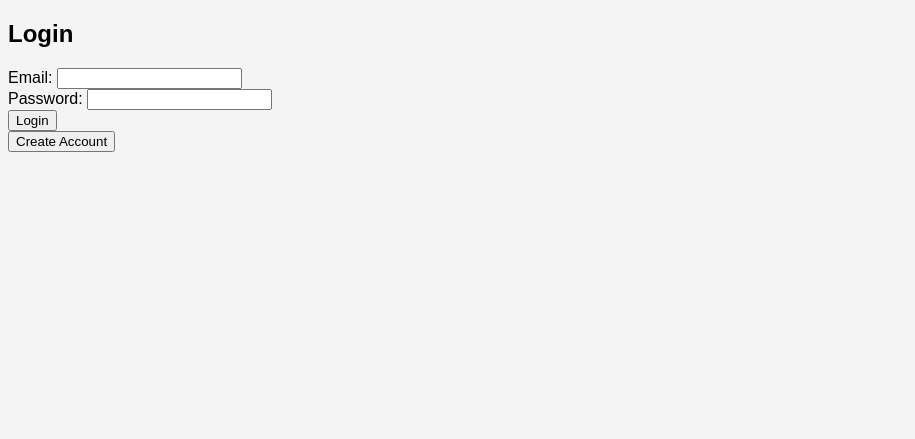
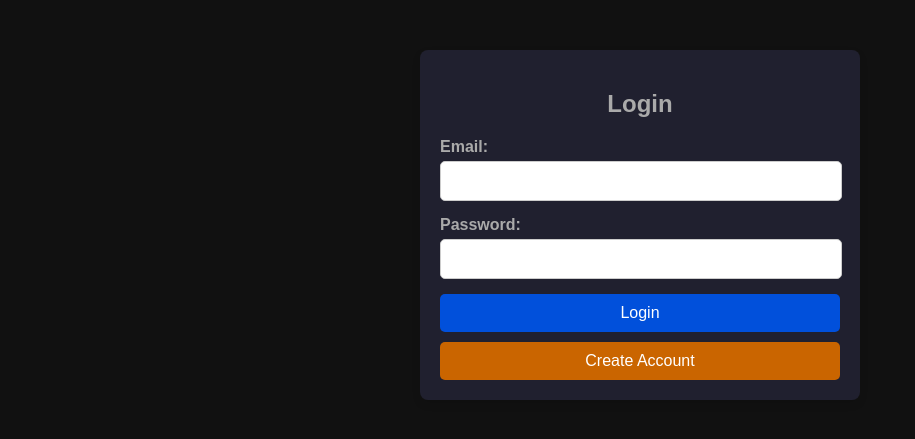
Before and after one commit to William-Dunlap/SWE_Group_Project, a Flask app: page /login in a window 1280 px wide. Shown: the top 439 px of the page, without its empty margins (0-915 px from the left). Run offline with Flask 3, Linux system fonts and the light colour scheme; some libraries are stand-ins or nearby versions.

Commit message:
Adds to the stylesheet so that the login page looks nice

```diff
--- a/frontend/public/static/style.css
+++ b/frontend/public/static/style.css
@@ -1,7 +1,65 @@
 body {
     font-family: Arial, sans-serif;
-    background-color: #f4f4f4;
+    background-color: #111;
+    color: #aaa;
 }
 h1 {
-    color: #333;
+    color: #aaa;
 }
+.login-box {
+    width: 100%;
+    max-width: 400px;
+    margin: 50px auto;
+    padding: 20px;
+    background: #20202f;
+    border-radius: 8px;
+    box-shadow: 0 4px 8px rgba(0, 0, 0, 0.1);
+    text-align: center;
+    color: #aaa;
+}
+.form-group {
+    margin-bottom: 15px;
+    text-align: left;
+}
+
+label {
+    display: block;
+    font-weight: bold;
+    margin-bottom: 5px;
+}
+
+input {
+    width: 95%;
+    padding: 10px;
+    border: 1px solid #ccc;
+    border-radius: 5px;
+    font-size: 16px;
+}
+
+button {
+    width: 100%;
+    padding: 10px;
+    background: #0150db;
+    color: #fff;
+    border: none;
+    border-radius: 5px;
+    font-size: 16px;
+    cursor: pointer;
+    transition: background 0.3s;
+}
+
+button:hover {
+    background: #00399e;
+}
+
+.alternative-actions {
+    margin-top: 10px;
+}
+
+.alternative-actions button {
+    background: #ca6500;
+}
+
+.alternative-actions button:hover {
+    background: #964b00;
+}
--- a/frontend/public/templates/index.html
+++ b/frontend/public/templates/index.html
@@ -4,10 +4,10 @@
     <meta charset="UTF-8">
     <meta name="viewport" content="width=device-width, initial-scale=1.0">
     <link rel="stylesheet" href="{{ url_for('static', filename='style.css') }}">
-    <title>Flask App</title>
+    <title>ChompBooks Web Store</title>
 </head>
 <body>
-    <h1>Welcome to your Flask app! WD ST JS</h1>
-    <a href="login">Introduction</a>
+    <h1>Welcome to ChompBooks</h1>
+    <a href="login" style="color: #aaa;">Log in here</a>
 </body>
 </html>
--- a/frontend/public/templates/login.html
+++ b/frontend/public/templates/login.html
@@ -7,8 +7,8 @@
     <link rel="stylesheet" href="{{ url_for('static', filename='style.css') }}">
 </head>
 <body>
-    <div class="container">
-        <div id="message-container"></div> <!-- Container for messages -->
+    <div class="login-box">
+        <div id="message-container"></div>
 
         <h2>Login</h2>
         <form id="login-form">
--- a/frontend/public/templates/profile.html
+++ b/frontend/public/templates/profile.html
@@ -4,6 +4,7 @@
     <meta charset="UTF-8">
     <meta name="viewport" content="width=device-width, initial-scale=1.0">
     <title>Profile</title>
+    <link rel="stylesheet" href="{{ url_for('static', filename='style.css') }}">
 </head>
 <body>
     <h1>Welcome to your profile page!</h1>
```
